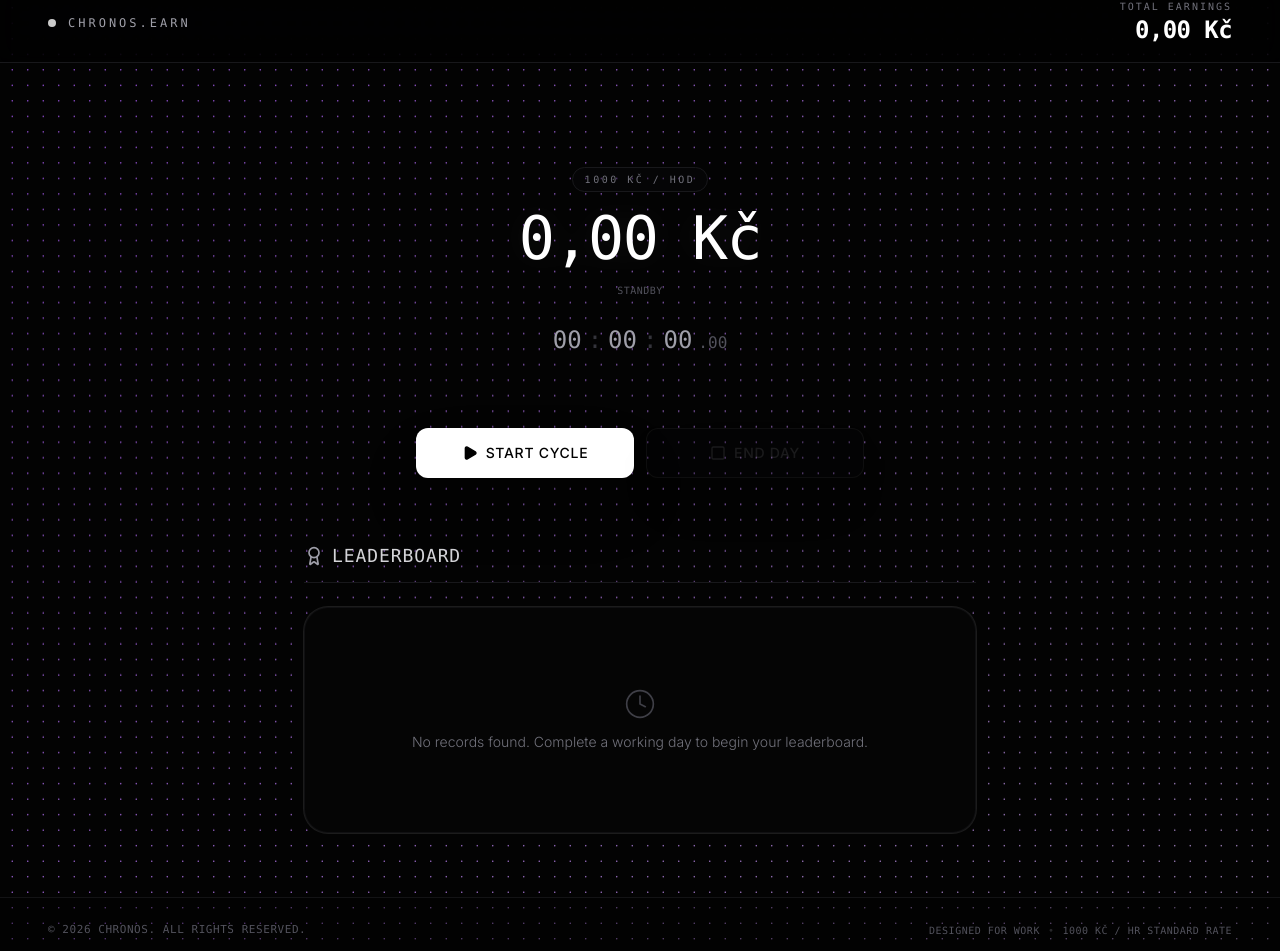
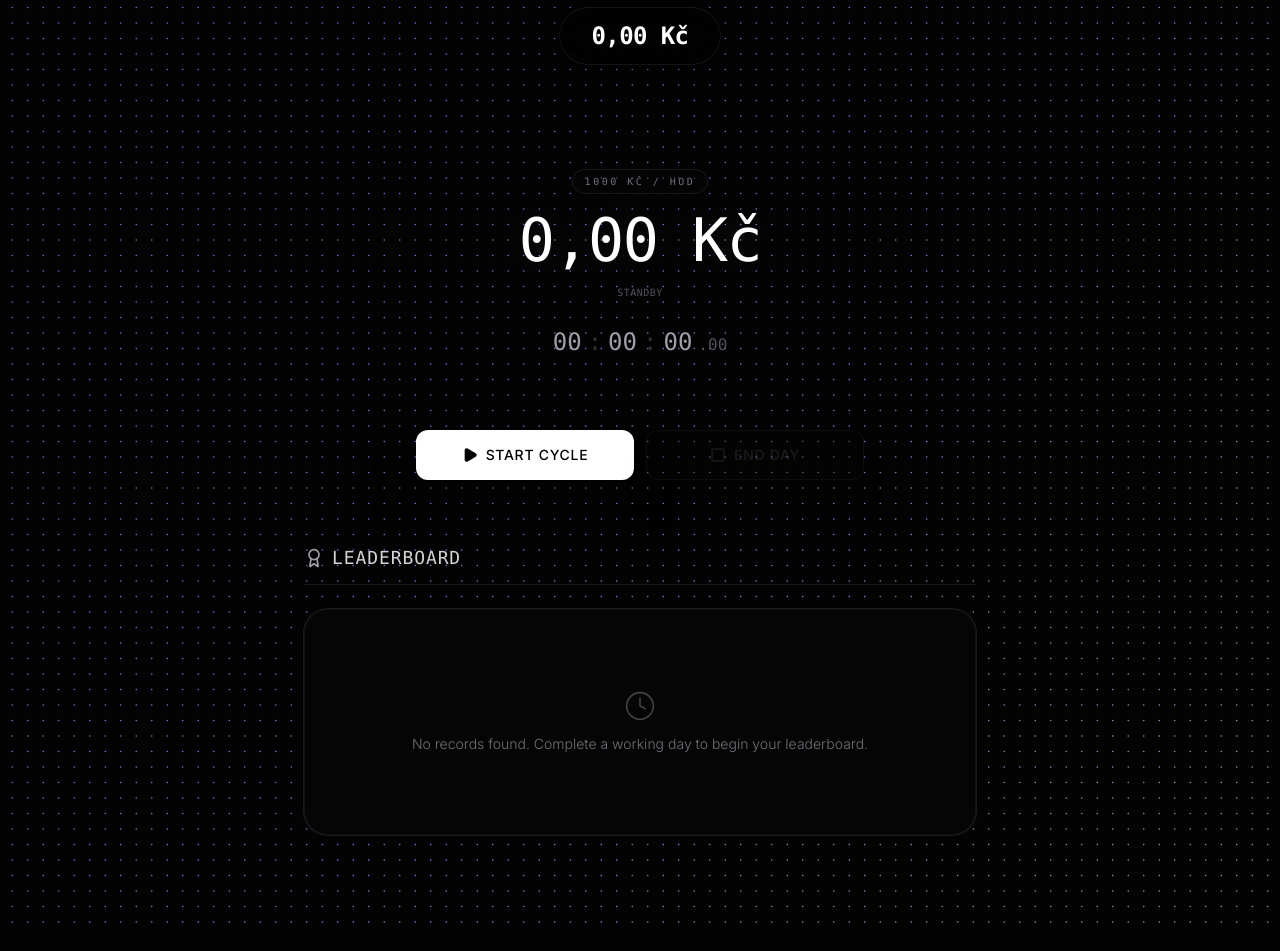
Before and after one commit to simonek0kocourek/digintu-money-counter, a React (Vite) app: page / in a window 1280 px wide. Shown: the part 17-968 px from the top of the page. Built offline with nearby package versions, Linux system fonts and the light colour scheme.

Commit message:
Remove footer and replace top header with floating centered frosted glass box showing only total earnings

```diff
--- a/src/App.tsx
+++ b/src/App.tsx
@@ -252,20 +252,14 @@
       {/* Raining iOS Money Emojis */}
       <RainingEmojis active={session.status === 'running'} />
 
-      {/* HEADER SECTION (Persistent Stats on Top) */}
-      <header className="relative z-10 border-b border-zinc-900 bg-black/60 backdrop-blur-md px-6 py-4 sm:px-12 flex justify-between items-center">
-        <div className="flex items-center gap-3">
-          <div className="size-2 rounded-full bg-zinc-100 animate-pulse" />
-          <span className="font-mono text-xs tracking-[0.25em] text-zinc-400 uppercase">Chronos.Earn</span>
-        </div>
-
-        <div className="flex flex-col items-end">
-          <span className="text-[10px] uppercase tracking-[0.2em] text-zinc-500 font-mono">Total Earnings</span>
-          <span className="text-lg sm:text-2xl font-semibold tracking-tight text-white font-mono transition-all duration-300">
+      {/* FLOATING FROSTED GLASS HEADER BOX */}
+      <div className="relative z-10 px-4 pt-6 flex justify-center w-full">
+        <div className="backdrop-blur-md bg-black/45 border border-zinc-900/80 px-8 py-3 rounded-full flex items-center justify-center shadow-[0_4px_30px_rgba(0,0,0,0.4)]">
+          <span className="text-xl sm:text-2xl font-semibold tracking-tight text-white font-mono transition-all duration-300">
             {formatCurrency(totalEarningsAllTime)}
           </span>
         </div>
-      </header>
+      </div>
 
       {/* MAIN CONTAINER */}
       <main className="relative z-10 flex-1 max-w-5xl w-full mx-auto px-4 py-8 md:py-16 flex flex-col items-center gap-12 md:gap-16 justify-center">
@@ -520,17 +514,8 @@
         </section>
       </main>
 
-      {/* FOOTER */}
-      <footer className="relative z-10 border-t border-zinc-900/80 px-6 py-6 sm:px-12 flex flex-col sm:flex-row justify-between items-center gap-4 text-center sm:text-left bg-black/45">
-        <p className="text-[11px] font-mono text-zinc-600 tracking-wider">
-          © {new Date().getFullYear()} CHRONOS. ALL RIGHTS RESERVED.
-        </p>
-        <p className="text-[10px] font-mono text-zinc-600 tracking-wider flex items-center gap-2">
-          <span>DESIGNED FOR WORK</span>
-          <span className="text-zinc-800">•</span>
-          <span>1000 KČ / HR STANDARD RATE</span>
-        </p>
-      </footer>
+      {/* Spacer to give bottom spacing */}
+      <div className="pb-8" />
     </div>
   );
 }
```
